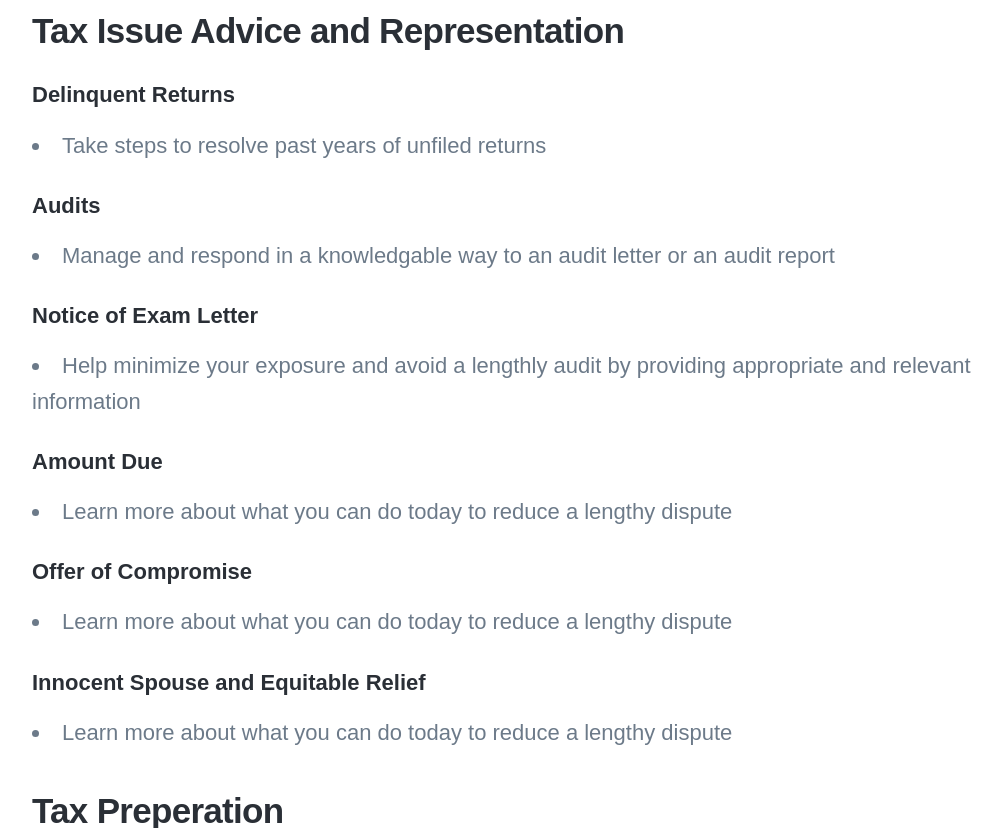
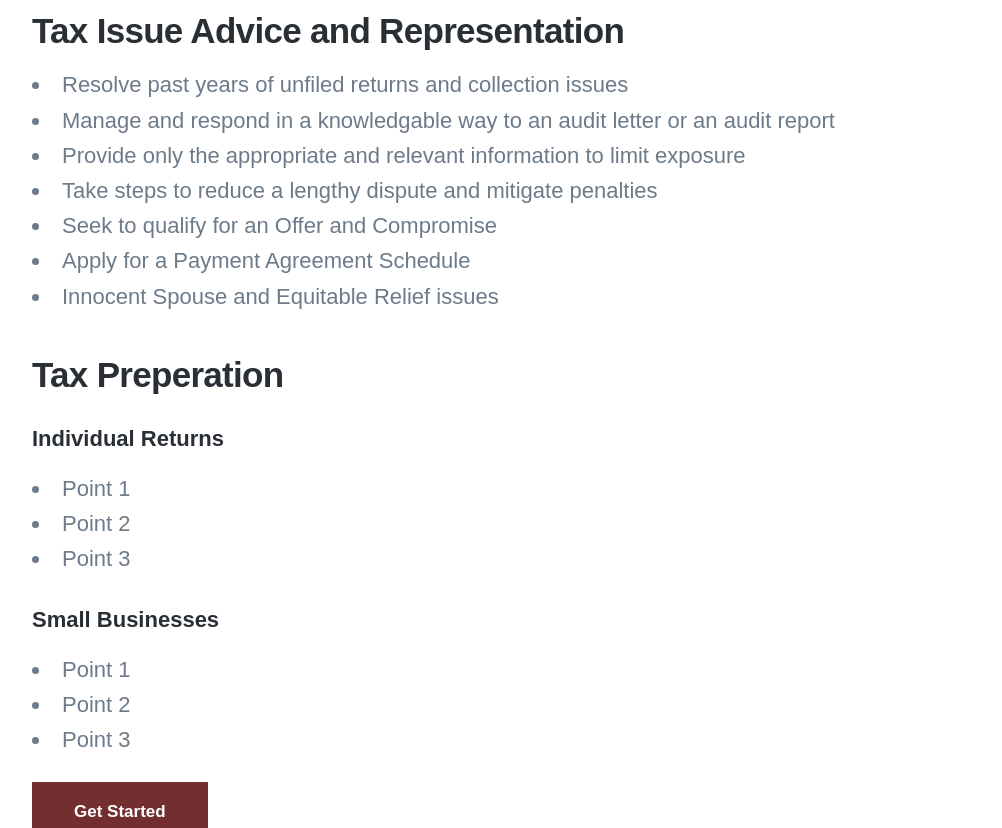
Before and after one commit to meredithmclendon/forestmillercpa, a Jekyll site: the page built from _pages/services.md, in a window 1280 px wide and 1400 px high. Shown: the part 572-1400 px from the top of the window, without its empty margins (138-1140 px from the left). Built offline with Jekyll 4.4.1, drawn with Linux system fonts in a browser that asks for light colours; nearby versions of some CDN libraries; some web fonts are replaced.

Commit message:
Updates to Services Page - Tax Issue Advice section

```diff
--- a/_pages/services.md
+++ b/_pages/services.md
@@ -7,25 +7,13 @@ featured_image: /images/img1.jpg
 
 ## Tax Issue Advice and Representation
 
-#### Delinquent Returns
-* Take steps to resolve past years of unfiled returns
-
-#### Audits
+* Resolve past years of unfiled returns and collection issues
 * Manage and respond in a knowledgable way to an audit letter or an audit report
-
-#### Notice of Exam Letter
-* Help minimize your exposure and avoid a lengthly audit by providing appropriate and relevant information
-
-#### Amount Due
-* Learn more about what you can do today to reduce a lengthy dispute
-
-#### Offer of Compromise
-* Learn more about what you can do today to reduce a lengthy dispute
-
-#### Innocent Spouse and Equitable Relief
-* Learn more about what you can do today to reduce a lengthy dispute
-
-
+* Provide only the appropriate and relevant information to limit exposure
+* Take steps to reduce a lengthy dispute and mitigate penalties
+* Seek to qualify for an Offer and Compromise
+* Apply for a Payment Agreement Schedule
+* Innocent Spouse and Equitable Relief issues
 
 ## Tax Preperation
 
```
